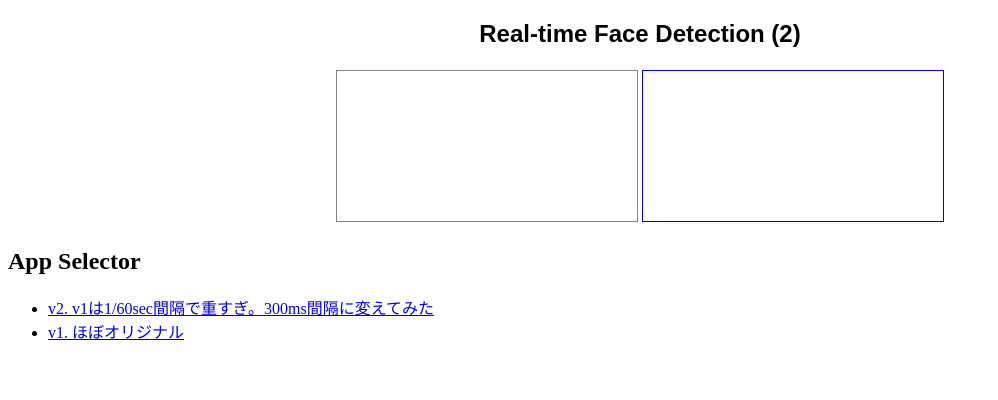
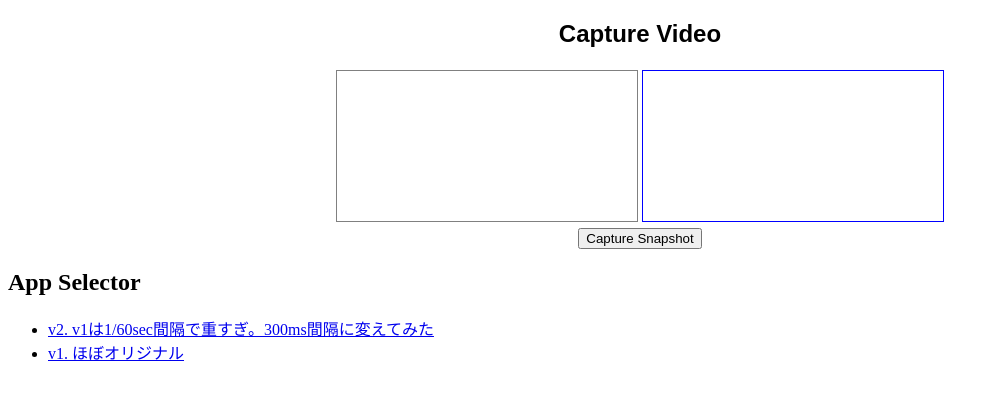
Before and after one commit to heiwa4126/opencv-react-face-detection, a React (Vite) app: page / in a window 1280 px wide. Shown: the top 400 px of the page, without its empty margins (0-998 px from the left). Built offline with nearby package versions, Linux system fonts and the light colour scheme; no server answers.

Commit message:
Add CaptureEx1

```diff
--- a/src/App.tsx
+++ b/src/App.tsx
@@ -2,14 +2,15 @@ import { Link, Route, Routes } from "react-router-dom";
 import "./App.css";
 import App1 from "./App1";
 import App2 from "./App2";
+import CaptureEx1 from "./CaptureEx1";
 
 function App() {
 	// NOTE: 最新のやつを / と /index.html に割り当てておくこと
 	return (
 		<>
 			<Routes>
-				<Route path="/" element={<App2 />} />
-				<Route path="/index.html" element={<App2 />} /> {/* for AWS S3 HTTPS */}
+				<Route path="/" element={<CaptureEx1 />} />
+				<Route path="/index.html" element={<CaptureEx1 />} /> {/* for AWS S3 HTTPS */}
 				<Route path="/2" element={<App2 />} />
 				<Route path="/1" element={<App1 />} />
 			</Routes>
--- /dev/null
+++ b/src/CaptureEx1.tsx
@@ -0,0 +1,56 @@
+import { useEffect, useRef } from "react";
+
+function App() {
+	const videoRef = useRef<HTMLVideoElement>(null);
+	const canvasRef = useRef<HTMLCanvasElement>(null);
+
+	// カメラへのアクセスとビデオストリームの設定
+	useEffect(() => {
+		navigator.mediaDevices
+			.getUserMedia({ video: true, audio: false })
+			.then((stream) => {
+				if (videoRef.current) {
+					videoRef.current.srcObject = stream;
+				}
+			})
+			.catch((err) => {
+				console.error("Error accessing the camera: ", err);
+			});
+
+		// コンポーネントがアンマウントされたときにカメラストリームを停止する
+		return () => {
+			if (videoRef.current?.srcObject) {
+				const tracks = (videoRef.current.srcObject as MediaStream).getTracks();
+				// biome-ignore lint/complexity/noForEach: <explanation>
+				tracks.forEach((track) => track.stop());
+			}
+		};
+	}, []);
+
+	const captureSnapshot = () => {
+		if (!videoRef?.current || !canvasRef?.current) return;
+
+		const canvas = canvasRef.current;
+		const video = videoRef.current;
+		const context = canvas.getContext("2d");
+
+		// ビデオの現在のフレームをキャンバスに描画
+		canvas.width = video.videoWidth;
+		canvas.height = video.videoHeight;
+		context?.drawImage(video, 0, 0, canvas.width, canvas.height);
+	};
+
+	return (
+		<div className="App">
+			<h2>Capture Video</h2>
+			<video className="webcam" ref={videoRef} autoPlay={true} muted={true} />
+			<canvas className="outputImage" ref={canvasRef} />
+			<br />
+			<button type="button" onClick={captureSnapshot}>
+				Capture Snapshot
+			</button>
+		</div>
+	);
+}
+
+export default App;
```
